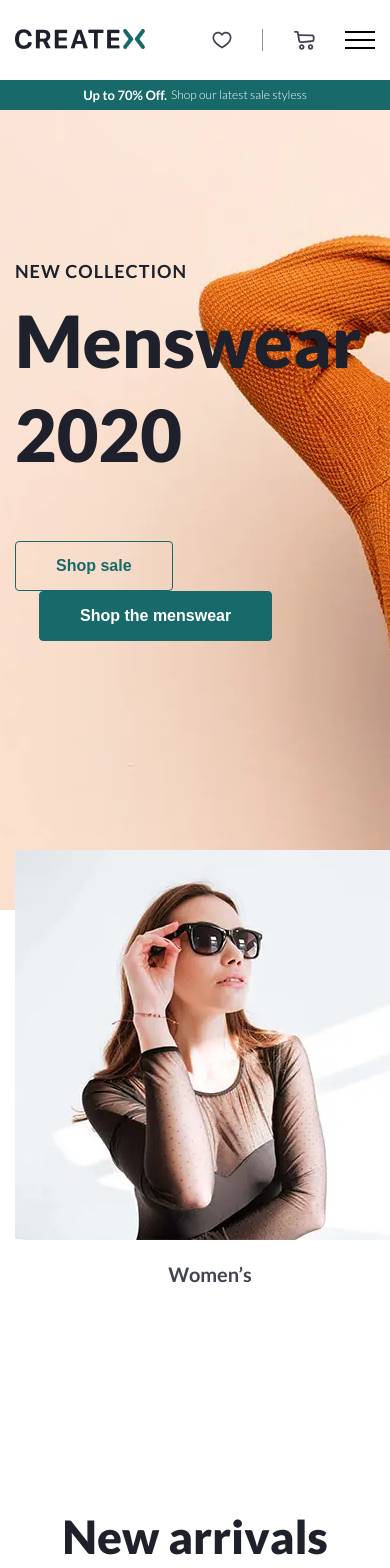
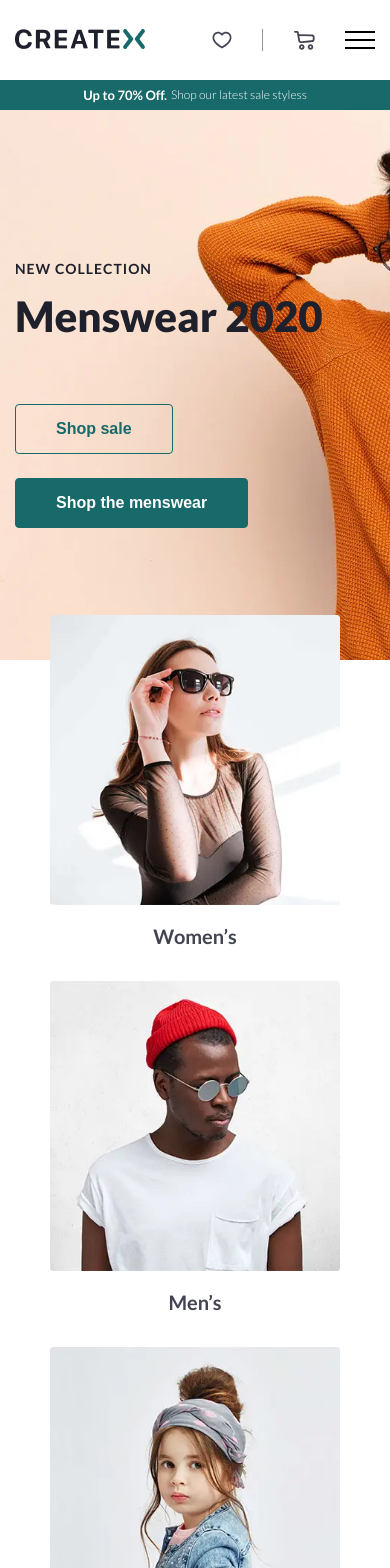
Before and after one commit to vladislav-mitroshyn-incode/Shop, a React (Create React App) app: page / in a window 390 px wide. Shown: the top 1568 px of the page. Built offline with nearby package versions, Linux system fonts and the light colour scheme; data requests are answered from the project's data file.

Commit message:
feat: create adaptive slider and cards (#23)

```diff
--- a/src/Pages/HomePage/Cards/Cards.module.scss
+++ b/src/Pages/HomePage/Cards/Cards.module.scss
@@ -1,19 +1,36 @@
 @import '../../../constants/colors.scss';
+@import '../../../constants/breakpoints.scss';
+@import '../../../constants//windowWidths.scss';
 
 .cards{
   margin: -60px 0 180px 0;
 
+  @include breakpoints($laptop-bp) {
+    margin: -60px 0 120px 0;
+  }
+  @include breakpoints($tablet-bp) {
+    margin: -60px 0 100px 0;
+  }
+
   .cards__list{
     display: flex;
-    gap: 30px;
+    margin: 0 -15px;
+
+    @include breakpoints($tablet-bp) {
+      flex-direction: column;
+    }
+    @include breakpoints($tablet-bp) {
+      margin: -15px 0;
+    }
 
     .card__item {
+      margin: 0 15px;
       transition: transform .2s;
+
       &:hover{
         transform: scale(1.2);
       }
-    }
-    .card__item p{
+      p{
         margin: 16px 0 0 0;
         font-style: normal;
         font-weight: 700;
@@ -22,5 +39,21 @@
         color: $ColorGray800;
         text-align: center;
       }
+      @include breakpoints($desktop-bp) {
+        flex: 0 1 33%;
+        img {
+          width: 100%;
         }
       }
+      @include breakpoints($tablet-bp) {
+        margin: 15px 0;
+        img{
+          display: block;
+          max-width: 290px;
+          max-height: 290px;
+          margin: 0 auto;
+        }
+      }
+    }
+  }
+}
--- a/src/Pages/HomePage/SectionSlider/SectionSlider.module.scss
+++ b/src/Pages/HomePage/SectionSlider/SectionSlider.module.scss
@@ -1,9 +1,19 @@
 @import '../../../constants/colors.scss';
 @import '../../../constants/buttons.scss';
+@import '../../../constants/breakpoints.scss';
+@import '../../../constants//windowWidths.scss';
 
 .slider{
-    background: url('../../../assets/slider/bg.webp') center;
+  background: url('../../../assets/slider/bg.webp') center no-repeat;
+  background-size: cover;
   height: 800px;
+
+  @include breakpoints($desktop-bp) {
+    height: 650px;
+  }
+  @include breakpoints($tablet-bp) {
+    height: 550px;
+  }
 
   .slider__body{
     padding: 150px 0 0 0 ;
@@ -11,23 +21,40 @@
     .slider__content{
       .slider__button_primary{
         margin-left: 24px;
+
+        @include breakpoints($xs-bp) {
+          margin: 24px 0 0 0;
+          display: block;
         }
       }
-        .slider__content div{
+      div{
         color: $ColorGray900;
         font-weight: 700;
         font-size: 18px;
         letter-spacing: 1px;
         text-transform: uppercase;
         margin-bottom: 12px;
+        @include breakpoints($desktop-bp) {
+          font-size: 16px;
         }
-        .slider__content h1{
+        @include breakpoints($tablet-bp) {
+          font-size: 14px;
+        }
+      }
+      h1{
         padding: 0;
         color: $ColorGray900;
         font-weight: 900;
         font-size: 72px;
         line-height: 130%;
         margin: 12px 0 60px 0;
+        @include breakpoints($desktop-bp) {
+          font-size: 52px;
+        }
+        @include breakpoints($tablet-bp) {
+          font-size: 42px;
         }
       }
     }
+  }
+}
--- a/src/components/Header/Header.module.scss
+++ b/src/components/Header/Header.module.scss
@@ -14,8 +14,6 @@
   display: flex;
   flex-direction: column;
   align-items: center;
-
-  //a{text-decoration: none;}
 
   .header__content{
     display: flex;
--- a/src/constants/windowWidths.scss
+++ b/src/constants/windowWidths.scss
@@ -1,4 +1,4 @@
-$desktop-bp: 1229px;
+$desktop-bp: 1259px;
 $laptop-bp: 991px;
 $tablet-bp: 767px;
 $xs-bp: 575px;
```
Lines whose indentation alone changed are shown as unchanged.
